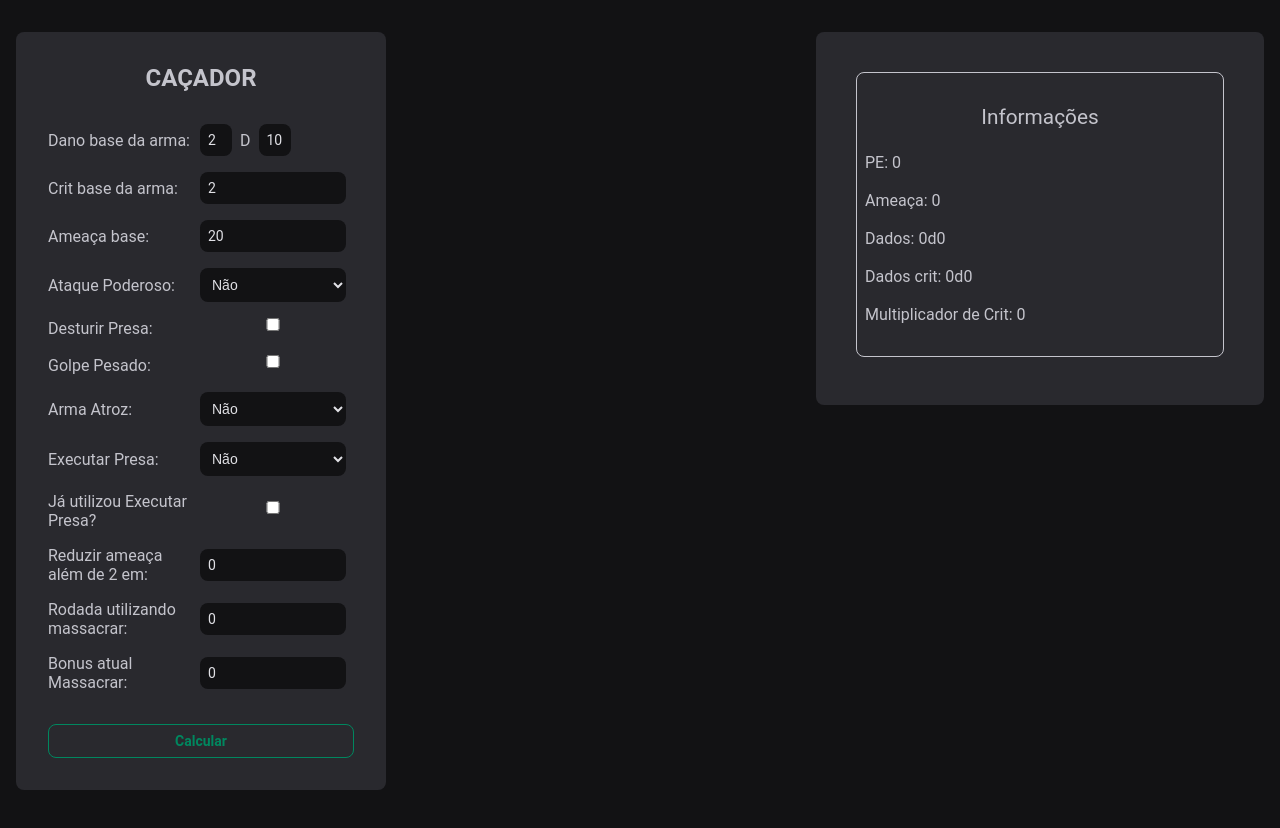
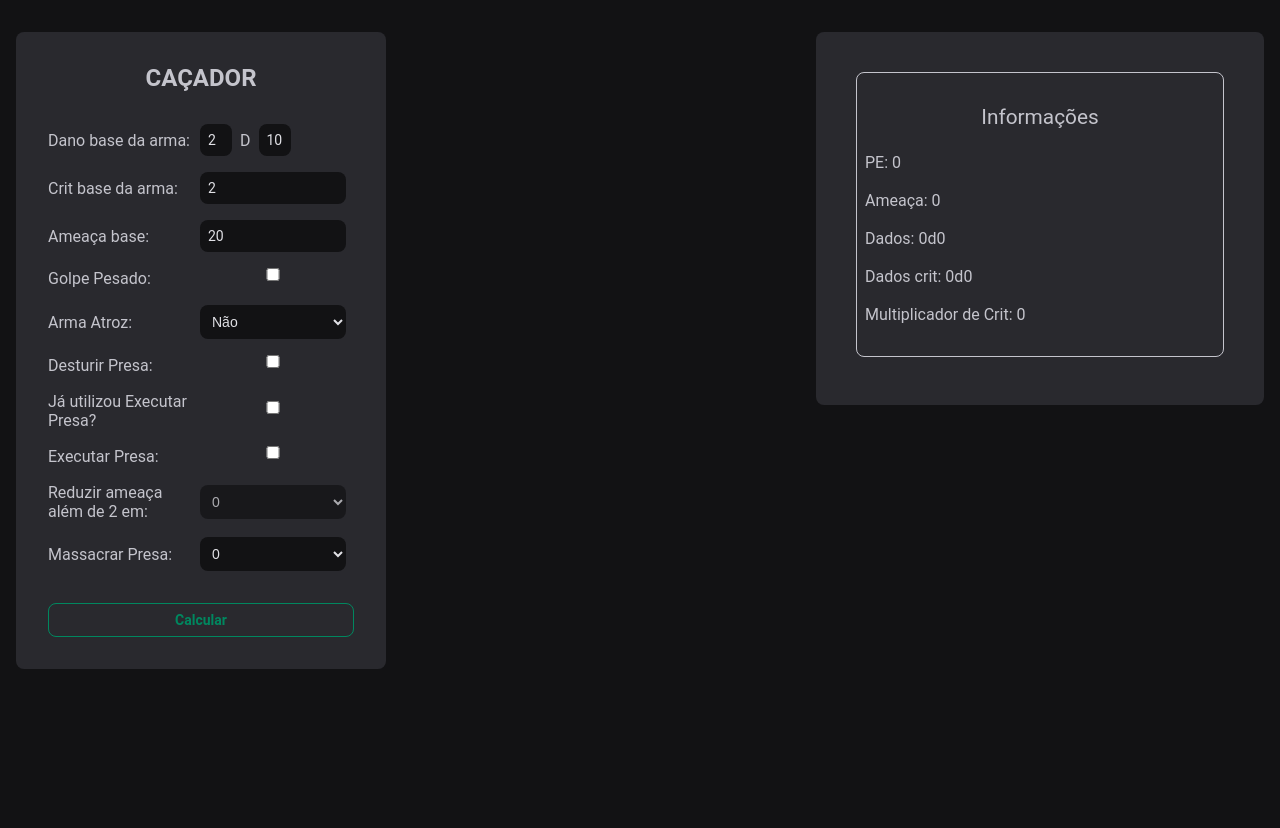
Before and after one commit to WandersonFeitosa/hunter-calculator, a React (Vite) app: page / in a window 1280 px wide. Shown: the top 828 px of the page. After the commit the page ends 800 px from the top, so only its background shows below. Built offline with nearby package versions, Linux system fonts and the light colour scheme.

Commit message:
correção dos calculos

```diff
--- a/src/Sidebar.tsx
+++ b/src/Sidebar.tsx
@@ -12,7 +12,6 @@ export function Sidebar({ setDamageInfo }: SidebarProps) {
   const [crit, setCrit] = useState("2");
   const [threat, setThreat] = useState("20");
 
-  const [specialAttack, setSpecialAttack] = useState("");
   const [destroyPrey, setDestroyPrey] = useState("");
   const [heavyStrike, setHeavyStrike] = useState("");
   const [atrociusWeapon, setAtrociousWepaon] = useState("");
@@ -20,8 +19,9 @@ export function Sidebar({ setDamageInfo }: SidebarProps) {
   const [executePrey, setExecutePrey] = useState("");
   const [usedExecutePrey, setUsedExecutePrey] = useState("");
   const [threatExecute, setThreatExecute] = useState("0");
-  const [slaughtTurn, setSlaughtTurn] = useState("0");
-  const [slaughtUsedTurn, setSlaughtUsedTurn] = useState("0");
+  const [threatExecuteDisabled, setThreatExecuteDisabled] = useState(true);
+
+  const [slaughtPrey, setSlaughtPrey] = useState("0");
 
   function handleDiceAmmount(event: ChangeEvent<HTMLInputElement>) {
     setDiceAmmount(event.target.value);
@@ -35,9 +35,7 @@ export function Sidebar({ setDamageInfo }: SidebarProps) {
   function handleThreat(event: ChangeEvent<HTMLInputElement>) {
     setThreat(event.target.value);
   }
-  function handleSpecialAttack(event: ChangeEvent<HTMLSelectElement>) {
-    setSpecialAttack(event.target.value);
-  }
+
   function handleDestroyPrey(event: ChangeEvent<HTMLInputElement>) {
     if (event.target.checked) {
       setDestroyPrey("checked");
@@ -62,17 +60,21 @@ export function Sidebar({ setDamageInfo }: SidebarProps) {
       setUsedExecutePrey("");
     }
   }
-  function handlesetExecutePrey(event: ChangeEvent<HTMLSelectElement>) {
-    setExecutePrey(event.target.value);
+  function handlesetExecutePrey(event: ChangeEvent<HTMLInputElement>) {
+    if (event.target.checked) {
+      setExecutePrey("checked");
+      setThreatExecuteDisabled(false);
+    } else {
+      setExecutePrey("");
+      setThreatExecuteDisabled(true);
+      setThreatExecute("0");
+    }
   }
-  function handleThreatExecute(event: ChangeEvent<HTMLInputElement>) {
+  function handleThreatExecute(event: ChangeEvent<HTMLSelectElement>) {
     setThreatExecute(event.target.value);
   }
-  function handleSlaughtTurn(event: ChangeEvent<HTMLInputElement>) {
-    setSlaughtTurn(event.target.value);
-  }
-  function handleSlaughtUsedTurn(event: ChangeEvent<HTMLInputElement>) {
-    setSlaughtUsedTurn(event.target.value);
+  function handleSlaughtPrey(event: ChangeEvent<HTMLSelectElement>) {
+    setSlaughtPrey(event.target.value);
   }
 
   function handleCalculateInfo() {
@@ -86,21 +88,6 @@ export function Sidebar({ setDamageInfo }: SidebarProps) {
     let totalBonusDamage = 0;
 
     let diceType = weaponDamage;
-
-    //ATAQUE PODEROSO
-    if (specialAttack == "5") {
-      totalBonusDamage = totalBonusDamage + 5;
-      totalPE = totalPE + 2;
-    }
-
-    if (specialAttack == "10") {
-      totalBonusDamage = totalBonusDamage + 10;
-      totalPE = totalPE + 3;
-    }
-    if (specialAttack == "15") {
-      totalBonusDamage = totalBonusDamage + 15;
-      totalPE = totalPE + 4;
-    }
 
     //GOLPE PESADO
     if (heavyStrike == "checked") {
@@ -124,14 +111,15 @@ export function Sidebar({ setDamageInfo }: SidebarProps) {
 
     // EXECUTAR PRESA
 
-    if (executePrey == "first") {
-      totalCrit = totalCrit + 1;
-      totalPE = totalPE + 2;
-      totalThreat = totalThreat - 2;
-    }
-    if (executePrey == "following") {
-      totalPE = totalPE + 2;
-      totalThreat = totalThreat - 2;
+    if (executePrey == "checked") {
+      if (usedExecutePrey == "checked") {
+        totalPE = totalPE + 2;
+        totalThreat = totalThreat - 2;
+      } else {
+        totalCrit = totalCrit + 1;
+        totalPE = totalPE + 2;
+        totalThreat = totalThreat - 2;
+      }
     }
 
     if (usedExecutePrey == "checked") {
@@ -139,28 +127,38 @@ export function Sidebar({ setDamageInfo }: SidebarProps) {
     }
 
     // AMEAÇA ADICIONAL EXECUTAR PRESA
-    if (Number(threatExecute) >= 1) {
-      let additionalThreatPE = Number(threatExecute) + 3;
-      totalThreat = totalThreat - Number(threatExecute);
-      totalPE = totalPE + additionalThreatPE;
+
+    if (Number(threatExecute) == 1) {
+      totalThreat = totalThreat - 1;
+      totalPE = totalPE + 3;
+    }
+    if (Number(threatExecute) == 2) {
+      totalThreat = totalThreat - 2;
+      totalPE = totalPE + 5;
+    }
+    if (Number(threatExecute) == 3) {
+      totalThreat = totalThreat - 2;
+      totalPE = totalPE + 10;
     }
 
-    //MASSACRAR PRESA
-    let actualSlaughtTurn = Number(slaughtTurn);
-    let SlaughtPE = 0;
+    // MASSACRAR PRESA
 
-    if (actualSlaughtTurn == 1) {
-      SlaughtPE = 2;
+    if (Number(slaughtPrey) == 1) {
       totalCrit = totalCrit + 1;
+      totalPE = totalPE + 2;
     }
-    if (actualSlaughtTurn > 1) {
-      SlaughtPE = actualSlaughtTurn * 2 + 2;
-      totalCrit = totalCrit + 1;
+    if (Number(slaughtPrey) == 2) {
+      totalCrit = totalCrit + 2;
+      totalPE = totalPE + 4;
     }
-
-    totalCrit = totalCrit + Number(slaughtUsedTurn);
-    totalPE = totalPE + SlaughtPE;
-
+    if (Number(slaughtPrey) == 3) {
+      totalCrit = totalCrit + 3;
+      totalPE = totalPE + 8;
+    }
+    if (Number(slaughtPrey) == 4) {
+      totalCrit = totalCrit + 4;
+      totalPE = totalPE + 14;
+    }
     const damageInfo = {
       totalDiceAmmount,
       totalPE,
@@ -169,12 +167,12 @@ export function Sidebar({ setDamageInfo }: SidebarProps) {
       totalBonusDamage,
       diceType,
     };
+    console.log(totalPE);
     setDamageInfo(damageInfo);
   }
 
   return (
     <div className={styles.sidebarWrapper}>
-
       <div>
         <aside className={styles.aside}>
           <div className={styles.title}>Caçador</div>
@@ -218,31 +216,6 @@ export function Sidebar({ setDamageInfo }: SidebarProps) {
               />
             </div>
             <div className={styles.inputLine}>
-              <div className={styles.labelInput}> Ataque Poderoso: </div>
-
-              <select
-                name="specialAttack"
-                id=""
-                className={styles.longInput}
-                onChange={handleSpecialAttack}
-              >
-                <option value="">Não</option>
-                <option value="5">+5</option>
-                <option value="10">+10</option>
-                <option value="15">+15</option>
-              </select>
-            </div>
-            <div className={styles.inputLine}>
-              <div className={styles.labelInput}> Desturir Presa: </div>
-
-              <input
-                type="Checkbox"
-                name="destroyPrey"
-                onChange={handleDestroyPrey}
-                value={destroyPrey}
-              />
-            </div>
-            <div className={styles.inputLine}>
               <div className={styles.labelInput}> Golpe Pesado: </div>
               <input
                 type="Checkbox"
@@ -266,17 +239,16 @@ export function Sidebar({ setDamageInfo }: SidebarProps) {
             </div>
 
             <div className={styles.inputLine}>
-              <div className={styles.labelInput}> Executar Presa: </div>
+              <div className={styles.labelInput}> Desturir Presa: </div>
 
-              <select
-                className={styles.longInput}
-                onChange={handlesetExecutePrey}
-              >
-                <option value="no">Não</option>
-                <option value="first">Primeiro</option>
-                <option value="following">Sequencia</option>
-              </select>
+              <input
+                type="Checkbox"
+                name="destroyPrey"
+                onChange={handleDestroyPrey}
+                value={destroyPrey}
+              />
             </div>
+
             <div className={styles.inputLine}>
               <div className={styles.labelInput}>
                 Já utilizou Executar Presa?
@@ -289,40 +261,53 @@ export function Sidebar({ setDamageInfo }: SidebarProps) {
                 value={usedExecutePrey}
               />
             </div>
+
+            <div className={styles.inputLine}>
+              <div className={styles.labelInput}> Executar Presa: </div>
+              <input
+                type="Checkbox"
+                name="heavyStrike"
+                onChange={handlesetExecutePrey}
+                value={executePrey}
+              />
+            </div>
+
             <div className={styles.inputLine}>
               <div className={styles.labelInput}>
                 Reduzir ameaça além de 2 em:
               </div>
-              <input
+
+              <select
                 className={styles.longInput}
                 name="threatExecute"
-                type="number"
                 onChange={handleThreatExecute}
                 value={threatExecute}
-              />
+                disabled={threatExecuteDisabled}
+              >
+                <option value="0">0</option>
+                <option value="1">1</option>
+                <option value="2">2</option>
+                <option value="3">3</option>
+              </select>
             </div>
+
             <div className={styles.inputLine}>
-              <div className={styles.labelInput}>
-                Rodada utilizando massacrar:
-              </div>
-              <input
+              <div className={styles.labelInput}>Massacrar Presa:</div>
+
+              <select
                 className={styles.longInput}
-                name="slaughtTurn"
-                type="number"
-                onChange={handleSlaughtTurn}
-                value={slaughtTurn}
-              />
+                name="threatExecute"
+                onChange={handleSlaughtPrey}
+                value={slaughtPrey}
+              >
+                <option value="0">0</option>
+                <option value="1">1</option>
+                <option value="2">2</option>
+                <option value="3">3</option>
+                <option value="4">4</option>
+              </select>
             </div>
-            <div className={styles.inputLine}>
-              <div className={styles.labelInput}>Bonus atual Massacrar:</div>
-              <input
-                className={styles.longInput}
-                name="slaughtUsedTurn"
-                type="number"
-                onChange={handleSlaughtUsedTurn}
-                value={slaughtUsedTurn}
-              />
-            </div>
+
             <button type="submit"> Calcular</button>
           </form>
         </aside>
```
